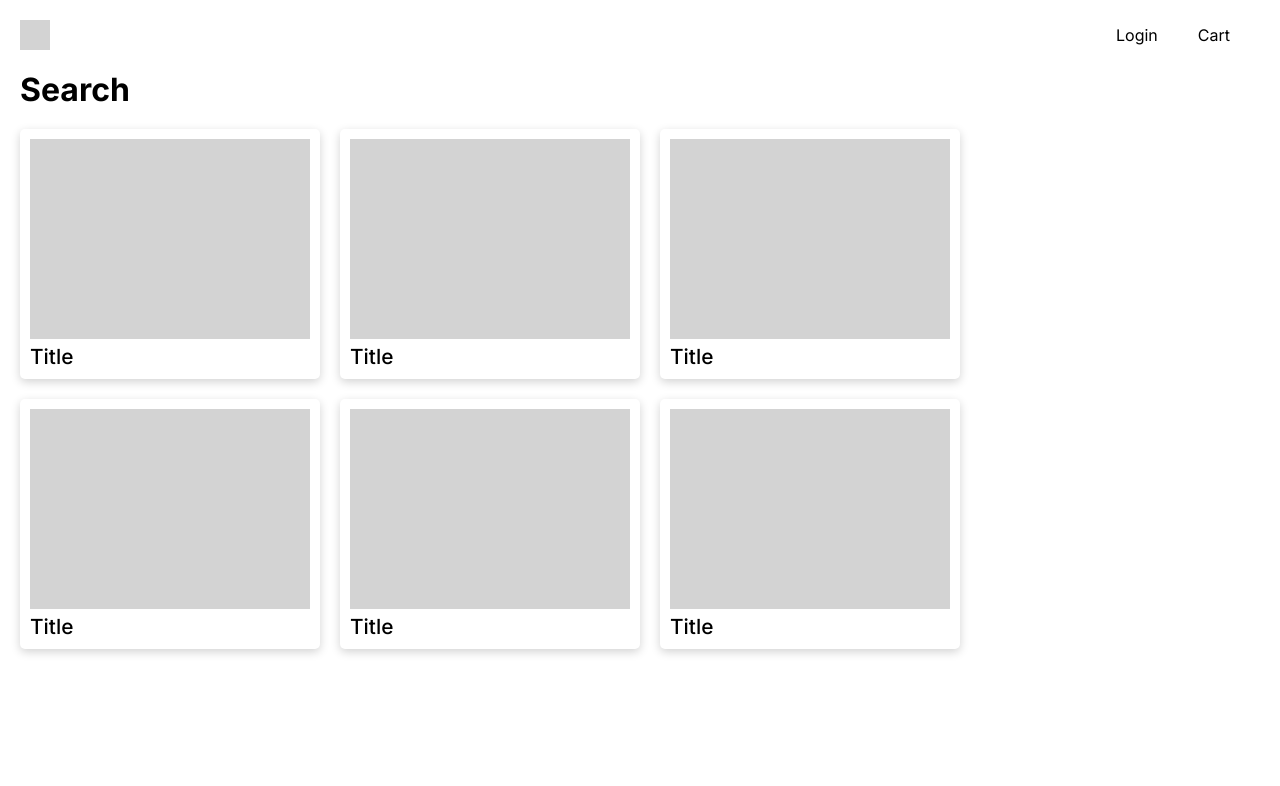
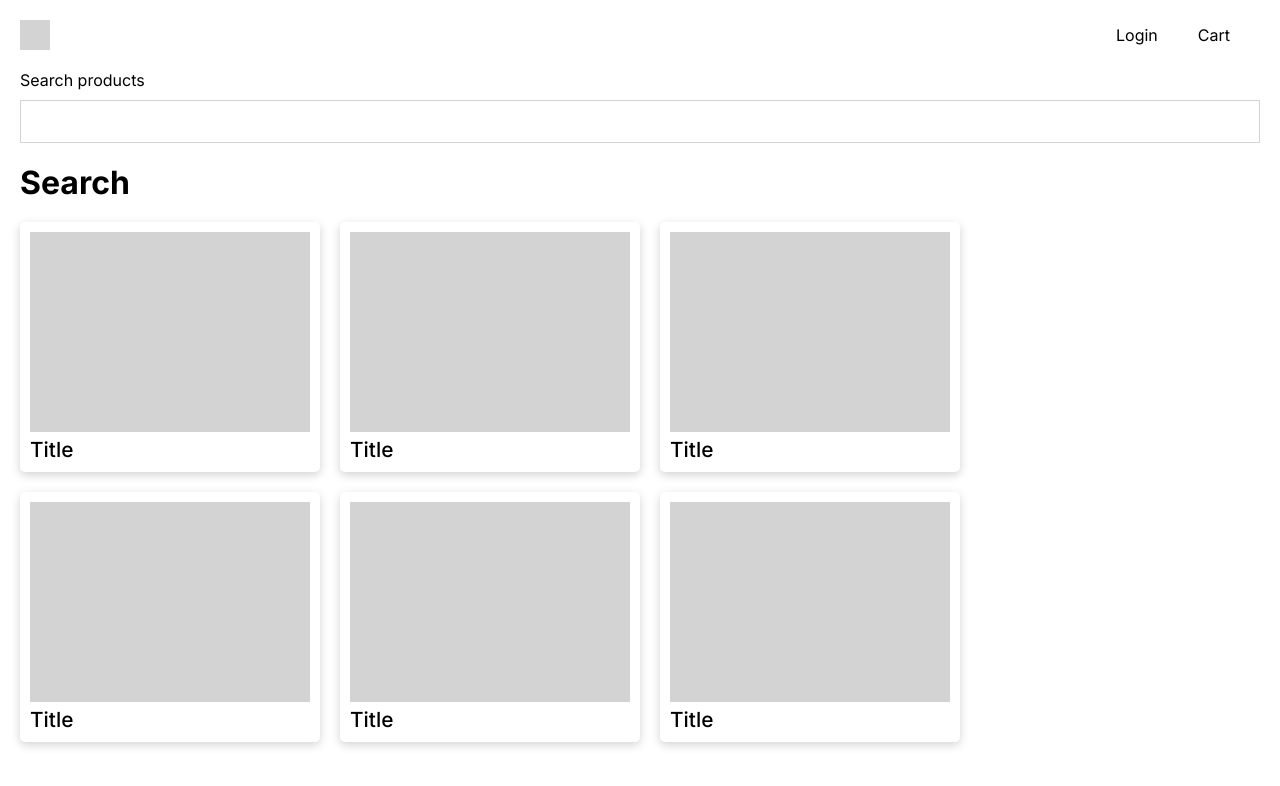
Before and after one commit to mathildebuenerd/patterns-for-accessible-react-apps, a Next.js app: page /search in a window 1280 px wide. Shown: the top 786 px of the page. Built offline with nearby package versions, Linux system fonts and the light colour scheme.

Commit message:
Add search

```diff
--- a/src/app/search/page.tsx
+++ b/src/app/search/page.tsx
@@ -1,5 +1,8 @@
+"use client";
+
 import Card from "@/components/elements/Card";
 import Page from "@/components/foundations/Page";
+import { useSearchParams } from "next/navigation";
 
 const styles = {
   section: {
@@ -9,8 +12,12 @@ const styles = {
 };
 
 export default function Search() {
+  const searchParams = useSearchParams();
+  const searchQuery = searchParams.get("q");
+
+  const title = searchQuery ? `Search for "${searchQuery}"` : "Search";
   return (
-    <Page title="Search">
+    <Page title={title}>
       <section style={styles.section}>
         <Card />
         <Card />
--- /dev/null
+++ b/src/components/elements/SearchBar.tsx
@@ -0,0 +1,57 @@
+"use client";
+
+import { useRouter, useSearchParams } from "next/navigation";
+
+const styles = {
+  container: {
+    display: "flex",
+    flexDirection: "column",
+  },
+  label: {
+    marginBottom: "10px",
+  },
+  input: {
+    border: "1px solid lightgrey",
+    fontSize: "1.1em",
+    padding: "10px",
+    marginBottom: "20px",
+  },
+};
+
+const searchBarId = "search-bar-input";
+
+export default function SearchBar() {
+  const router = useRouter();
+  const searchParams = useSearchParams();
+
+  const handleKeyDown = (event) => {
+    if (event.key === "Enter") {
+      event.preventDefault(); // Prevent default form submission behavior
+      search(event);
+    }
+  };
+
+  const search = (event) => {
+    event.preventDefault(); // Prevents default form submission behavior
+
+    const searchUrl = new URL("/search", window.location.origin);
+    searchUrl.searchParams.append("q", event.target.value);
+    router.push(searchUrl.pathname + searchUrl.search);
+
+    console.log({ searchUrl });
+  };
+
+  return (
+    <div style={styles.container}>
+      <label style={styles.label} htmlFor={searchBarId}>
+        Search products
+      </label>
+      <input
+        style={styles.input}
+        id={searchBarId}
+        type="search"
+        onKeyDown={handleKeyDown}
+      />
+    </div>
+  );
+}
--- a/src/components/foundations/Page.tsx
+++ b/src/components/foundations/Page.tsx
@@ -1,6 +1,7 @@
 import { PropsWithChildren } from "react";
 import Header from "../layout/Header";
 import Footer from "../layout/Footer";
+import SearchBar from "../elements/SearchBar";
 
 interface Props extends PropsWithChildren {
   title: string;
@@ -10,6 +11,7 @@ export default function Page({ title, children }: Props) {
   return (
     <>
       <Header />
+      <SearchBar />
       <main>
         <h1>{title}</h1>
         {children}
```
